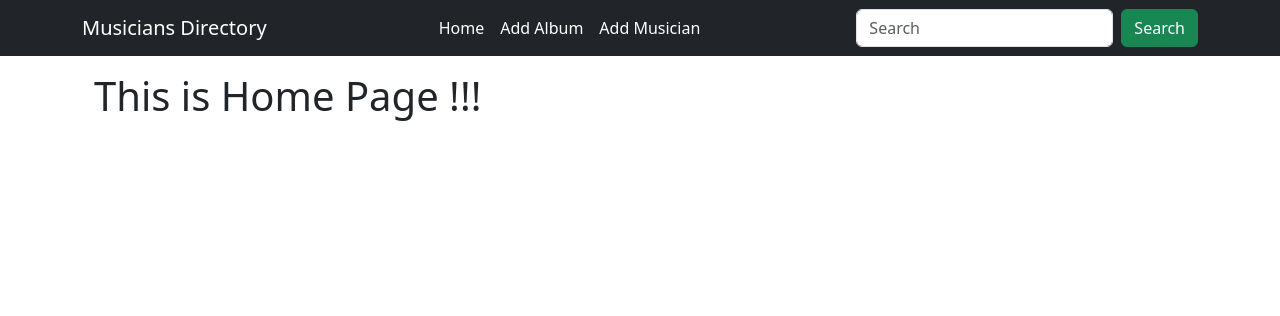
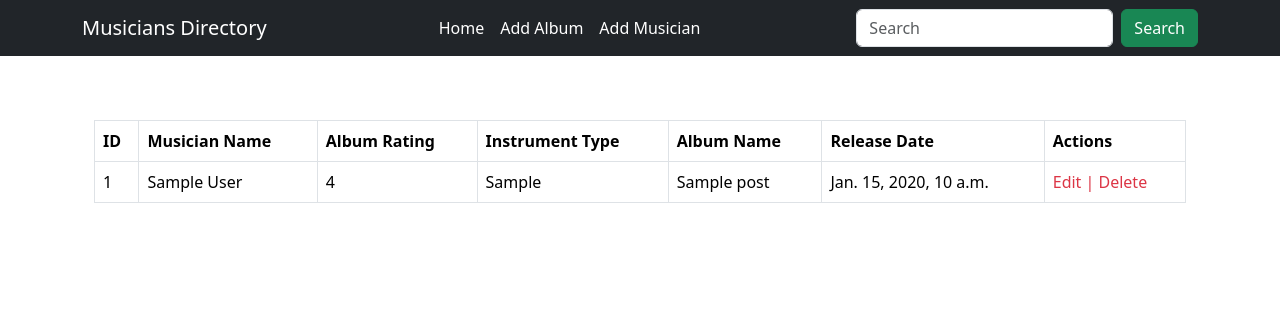
Before and after one commit to Imran-2022/Django_Musicians, a Django app: template templates/home.html in a window 1280 px wide. Shown: the top 316 px of the page. Run offline with Django 3.2, Linux system fonts and the light colour scheme; the template is opened without the code that fills it: most values are stand-ins (such as "Sample title", 1, 10 or a date in 2020).

Commit message:
Musicians Directory table data showing

```diff
--- a/album/views.py
+++ b/album/views.py
@@ -7,7 +7,7 @@ def add_album(request):
         album_form=forms.AlbumForm(request.POST)
         if album_form.is_valid():
             album_form.save()
-            return redirect('add_album')
+            return redirect('homepage')
     else:
         album_form=forms.AlbumForm()
     return render(request, 'album.html',{'form':album_form})
--- a/practice15/views.py
+++ b/practice15/views.py
@@ -1,6 +1,7 @@
 from django.shortcuts import render
-
+from album.models import Album
 # Create your views here.
 
 def home(request):
-    return render(request,'home.html')
+    data = Album.objects.all()
+    return render(request,'home.html',{'data':data})
--- a/templates/home.html
+++ b/templates/home.html
@@ -2,8 +2,39 @@
 
 {% block content %}
 
-<div class="container">
-    <h1>This is Home Page !!!</h1>
+<div class="container py-5">
+    {% comment %} {{data}} {% endcomment %}
+
+    <table class="table table-bordered">
+        <thead>
+            <tr>
+                <th scope="col">ID</th>
+                <th scope="col">Musician Name</th>
+                <th scope="col">Album Rating</th>
+                <th scope="col">Instrument Type</th>
+                <th scope="col">Album Name</th>
+                <th scope="col">Release Date</th>
+                <th scope="col">Actions</th>
+            </tr>
+        </thead>
+        <tbody>
+            {% for post in data %}
+                <tr>
+                    <td>{{post.id}}</td>
+                    <td>{{post.musician.first_name }} {{post.musician.last_name}}</td>
+                    <td>{{post.rating}}</td>
+                    <td>{{post.musician.instrument_type}}</td>
+                    <td>{{post.name}}</td>
+                    <td>{{post.release_date}}</td>
+                    <td class="text-danger">
+                        <span>Edit</span> | <span>Delete</span>
+                    </td>
+                </tr>
+            {% endfor %}
+
+        </tbody>
+        </table>
+
 </div>
 
 {% endblock %}
```
Also changed, not shown: db.sqlite3.
